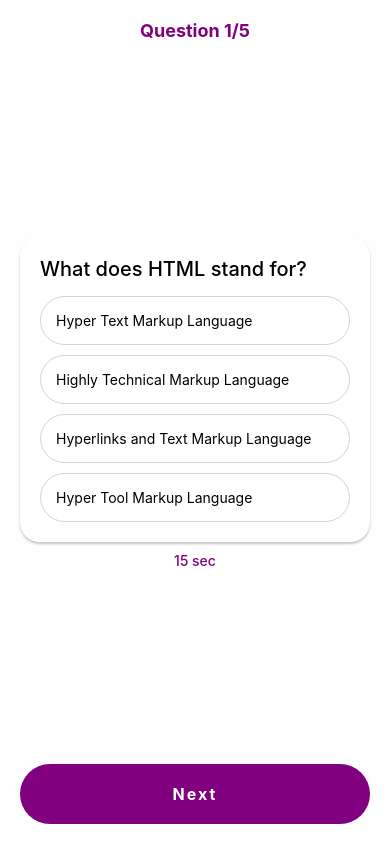
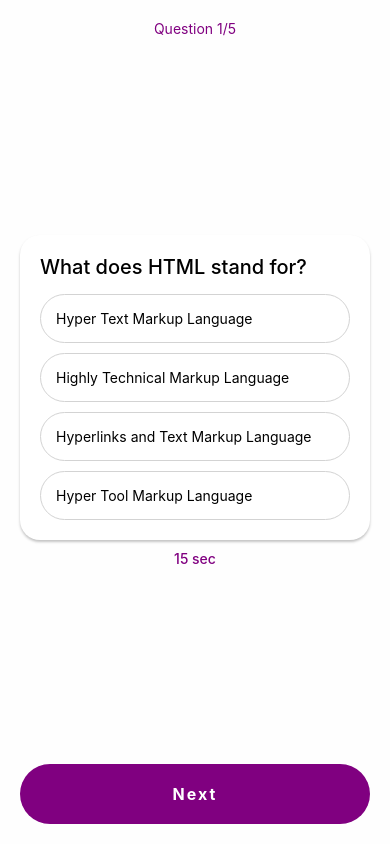
Before and after one commit to Ekram-20/QuizApp, a React Native app: screen / in a window 390 px wide. Built offline with nearby package versions, Linux system fonts and the light colour scheme.

Commit message:
refactor: rewrite the timer using hooks

```diff
--- a/src/app/QuizScreen.tsx
+++ b/src/app/QuizScreen.tsx
@@ -4,33 +4,24 @@ import { useQuizContext } from "../providers/QuizProvider";
 import QuestionCard from "../components/QuestionCard";
 import Button from "../components/Button";
 import ResultsCard from "../components/ResultsCard";
-import { useEffect, useState } from "react";
+import { useEffect } from "react";
+import { useTimer } from "../hooks/useTimer";
 
 const QuizScreen = () => {
 
   const { question, questionIndex, onNext, totalQuestions, isDone } = useQuizContext();
-  const [timer, setTimer] = useState(20);
+  const { time, startTimer, stopTimer } = useTimer(20);
 
   useEffect(() => {
+    startTimer();
+    return () => stopTimer();  // clear previous question timer
+  }, [question]); // make timer for each question when it change
 
-    setTimer(20);
 
-    // make function that decrease every 1s
-    const interval = setInterval(() => {
-      setTimer((t) => {
-        // decrease when it is in the time limited
-        if (t > 0)
-          return (t - 1)
-        // when the 20 is finish move to the next question
-        onNext();
-        return 0
-      })
-    }, 1000); // in seconds
-
-    // clear previous question timer
-    return () => clearInterval(interval)
-
-  }, [question]); // make timer for each question when it change
+  useEffect(() => {
+    if (isDone) return;
+    if (time <= 0) onNext(); // when time finish for a question
+  }, [time]);
 
   return (
     <SafeAreaView style={styles.page}>
@@ -44,7 +35,7 @@ const QuizScreen = () => {
         {question ? (
           <View>
             <QuestionCard question={question} />
-            <Text style={styles.time}>{timer} sec</Text>
+            <Text style={styles.time}>{time} sec</Text>
           </View>
         ) : (
           <ResultsCard />
@@ -70,8 +61,6 @@ const styles = StyleSheet.create({
   title: {
     textAlign: "center",
     color: "purple",
-    fontSize: 18,
-    fontWeight: "bold",
   },
   time: {
     textAlign: "center",
--- /dev/null
+++ b/src/hooks/useTimer.ts
@@ -0,0 +1,24 @@
+import { useRef, useState } from "react";
+
+
+export const useTimer = (maxTime: number) => {
+
+    const [time, setTime] = useState(maxTime);
+    const interval = useRef<NodeJS.Timeout>()
+
+
+    const startTimer = () => {
+        setTime(maxTime);
+
+        // make function that decrease every 1s
+        interval.current = setInterval(() => {
+            setTime((t) => t - 1)
+        }, 1000);
+    };
+
+    const stopTimer = () => {
+        clearInterval(interval.current)
+    }
+
+    return {time, startTimer, stopTimer};
+}
```
